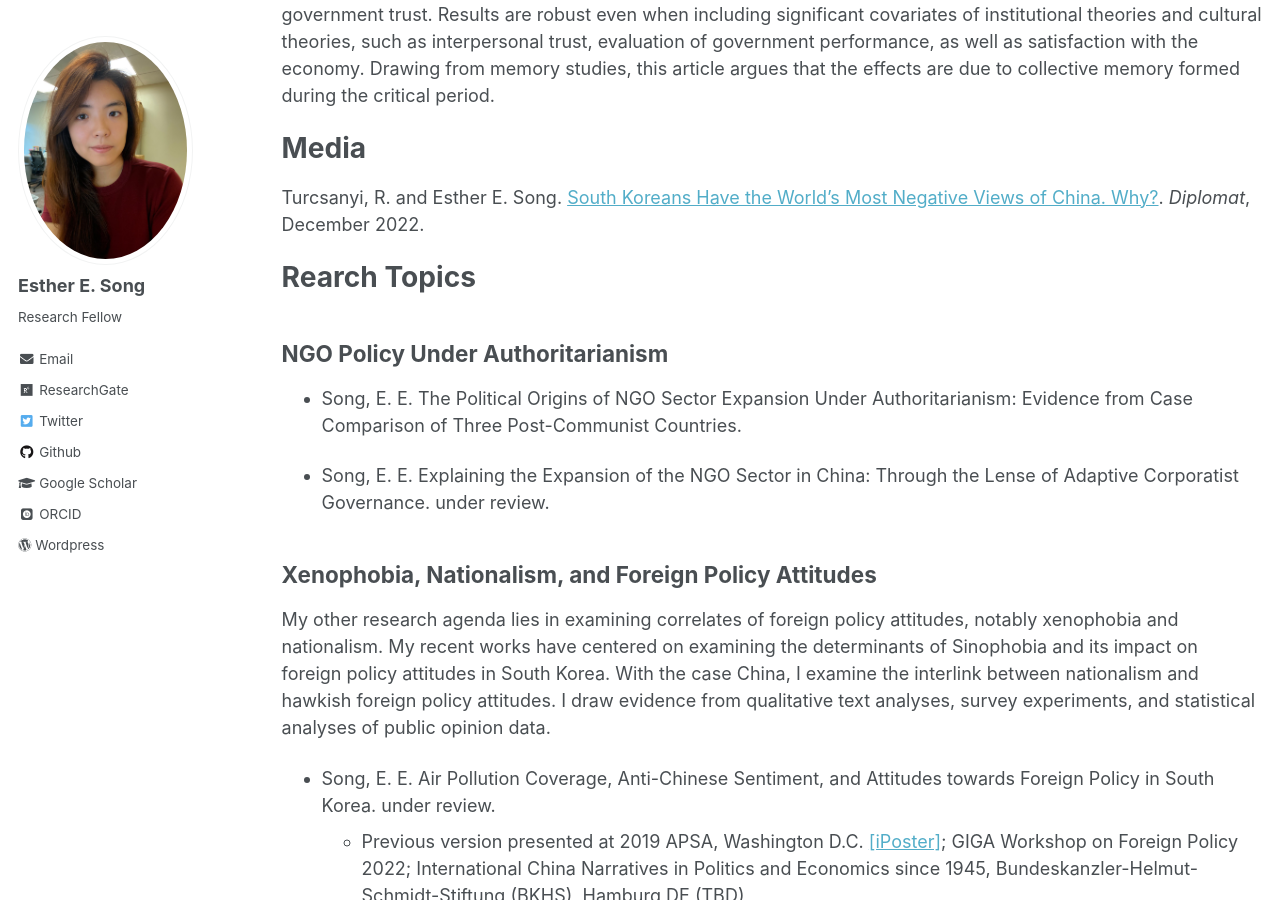
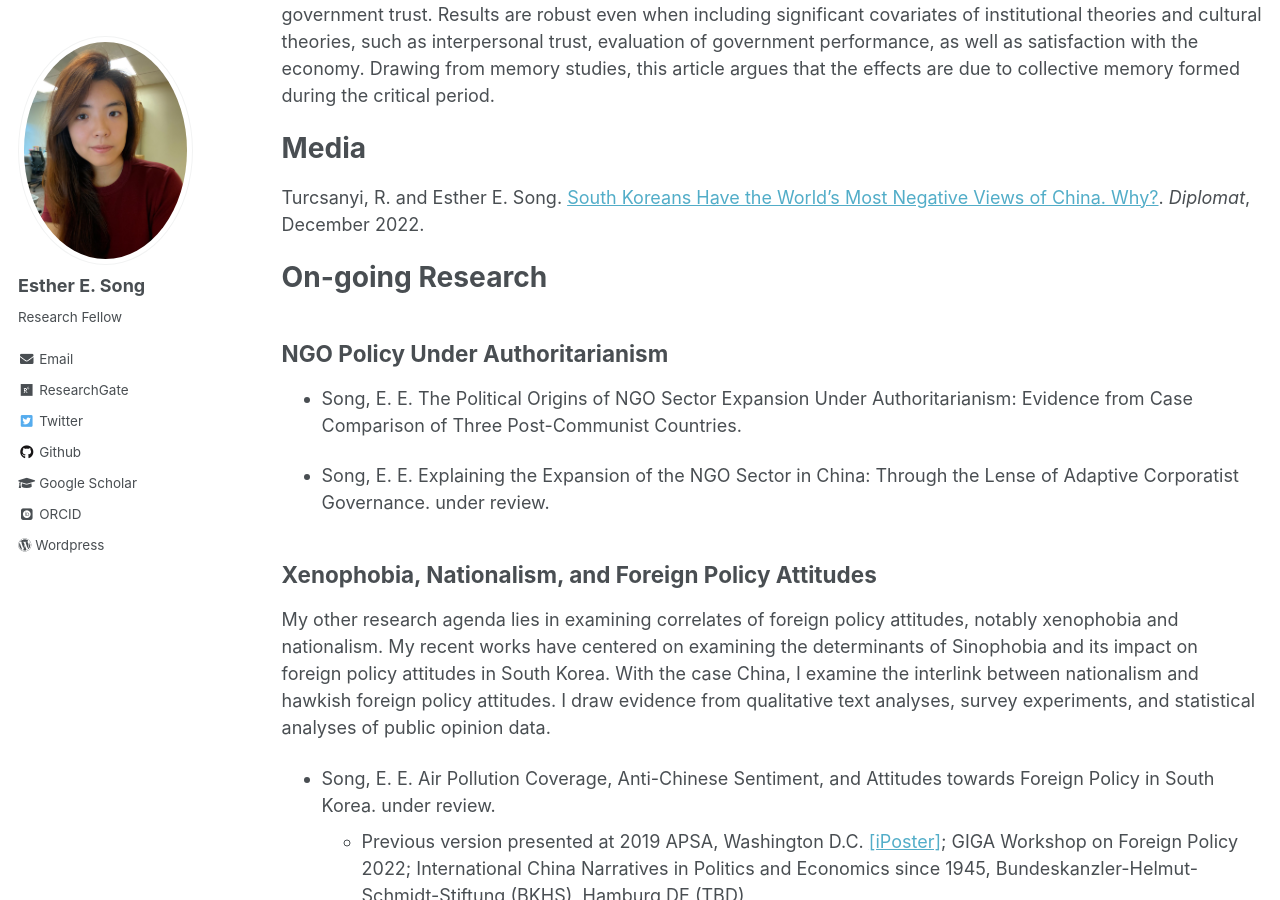
Before and after one commit to ehsong/ehsong.github.io, a Jekyll site: the page built from _pages/research.md, in a window 1280 px wide and 900 px high, scrolled down 1036 px. Built offline with Jekyll 4.4.1, drawn with Linux system fonts in a browser that asks for light colours; some web fonts are replaced.

Commit message:
Update research.md

```diff
--- a/_pages/research.md
+++ b/_pages/research.md
@@ -24,7 +24,7 @@ What are the long-term effects of authoritarian repression on political trust in
 
 Turcsanyi, R. and Esther E. Song. [South Koreans Have the World's Most Negative Views of China. Why?](https://thediplomat.com/2022/12/south-koreans-have-the-worlds-most-negative-views-of-china-why/). *Diplomat*, December 2022.
 
-# Rearch Topics
+# On-going Research
 ## NGO Policy Under Authoritarianism
 
 * Song, E. E. The Political Origins of NGO Sector Expansion Under Authoritarianism: Evidence from Case Comparison of Three Post-Communist Countries.
```
